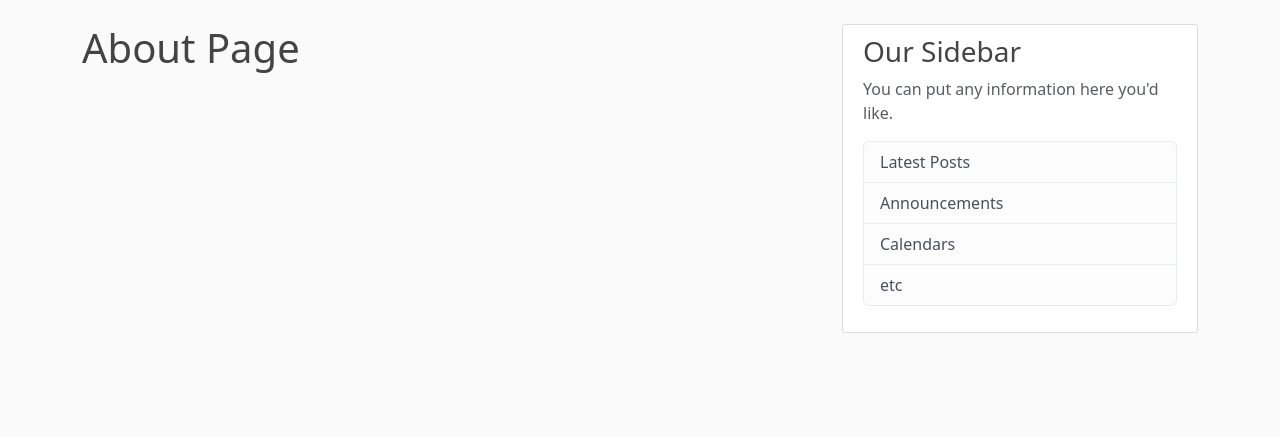
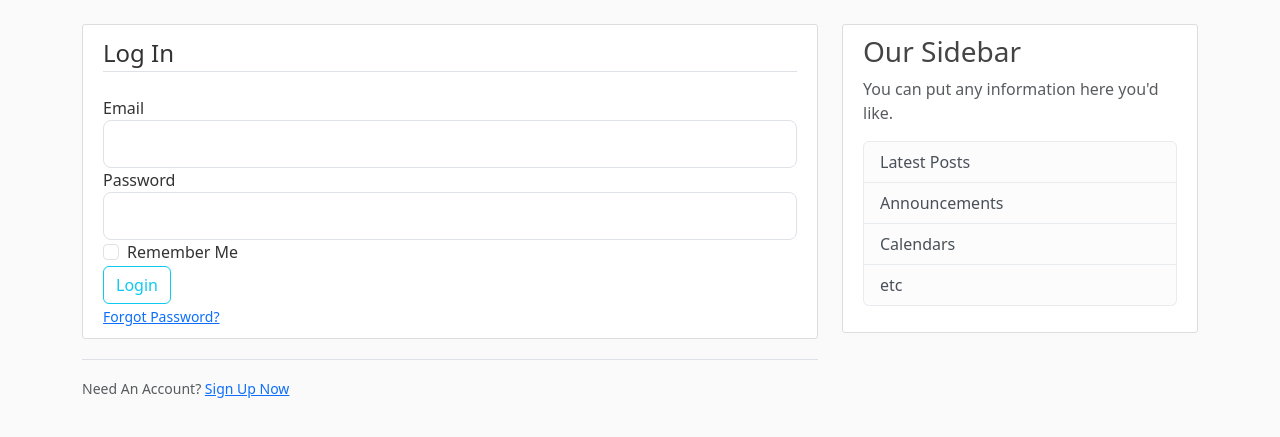
Before and after one commit to mnguyen0226/blog_flask_api, a Flask app: page /login in a window 1280 px wide. Shown: the part 56-493 px from the top of the page. Run offline with Flask 3, Linux system fonts and the light colour scheme.

Commit message:
Added templates and logic for login page

```diff
--- a/src/app.py
+++ b/src/app.py
@@ -52,9 +52,16 @@ def register_page():
     return render_template("register.html", title="Register", form=form)
 
 
-@app.route("/login")
+@app.route("/login", methods=["GET", "POST"])
 def login_page():
     form = LoginForm()
+    # if not valid or unsuccessful, then stay at the same login page
+    if form.validate_on_submit():
+        if form.email.data == "admin@blog.com" and form.password.data == "password":
+            flash(f"You have been logged in!", "success")
+            return redirect(url_for("home_page"))
+        else:
+            flash(f"Login Unsuccessful. Please check username and password", "danger")
     return render_template("login.html", title="Login", form=form)
 
 
--- a/src/templates/layout.html
+++ b/src/templates/layout.html
@@ -23,13 +23,13 @@
             </button>
             <div class="collapse navbar-collapse" id="navbarToggle">
               <div class="navbar-nav mr-auto">
-                <a class="nav-item nav-link" href="/">Home</a>
-                <a class="nav-item nav-link" href="/about">About</a>
+                <a class="nav-item nav-link" href="{{url_for('home_page')}}">Home</a>
+                <a class="nav-item nav-link" href="{{url_for('about_page')}}">About</a>
               </div>
               <!-- Navbar Right Side -->
               <div class="navbar-nav">
-                <a class="nav-item nav-link" href="/login">Login</a>
-                <a class="nav-item nav-link" href="/register">Register</a>
+                <a class="nav-item nav-link" href="{{url_for('login_page')}}">Login</a>
+                <a class="nav-item nav-link" href="{{url_for('register_page')}}">Register</a>
               </div>
             </div>
           </div>
--- a/src/templates/login.html
+++ b/src/templates/login.html
@@ -1,4 +1,57 @@
 {% extends "layout.html" %}
 {% block content %}
-    <h1>About Page</h1>
+    <div class = "content-section">
+        <form method="POST" action="">
+            <!-- this method will add the CSRF token to protect the form certain attack -->
+            {{ form.hidden_tag() }}
+            <fieldset class='form-group'>
+                <legend class="border-bottom mb-4">Log In</legend>
+                <div class="form-group">
+                    {{ form.email.label(class="form-control-label") }}
+
+                    <!--If the form has error, then it make the field red and will print out the form field and error-->
+                    {%if form.email.errors %}
+                        {{ form.email(class="form-control form-control-lg is-invalid")}}
+                        <div class="invalid-feedback">
+                            {% for error in form.email.errors %}
+                                <span>{{error}}</span>
+                            {% endfor %}
+                        </div>
+                    {%else%}
+                        {{ form.email(class="form-control form-control-lg") }}
+                    {%endif%}
+                </div>
+                <div class="form-group">
+                    {{ form.password.label(class="form-control-label") }}
+
+                    <!--If the form has error, then it make the field red and will print out the form field and error-->
+                    {%if form.password.errors %}
+                        {{ form.password(class="form-control form-control-lg is-invalid")}}
+                        <div class="invalid-feedback">
+                            {% for error in form.password.errors %}
+                                <span>{{error}}</span>
+                            {% endfor %}
+                        </div>
+                    {%else%}
+                        {{ form.password(class="form-control form-control-lg") }}
+                    {%endif%}
+                </div>
+                <div class="form-check">
+                    {{ form.remember(class="form-check-input") }}
+                    {{ form.remember.label(class="form-check-label") }}
+                </div>
+            </fieldset>
+            <div class="form-group">
+                {{ form.submit(class="btn btn-outline-info") }}
+            </div>
+            <small class="text-muted ml-2">
+                <a href="#">Forgot Password?</a>
+            </small>
+        </form>
+    </div>
+    <div class="border-top pt-3">
+        <small class="text-muted">
+            Need An Account? <a class="ml-2" href="{{ url_for('register_page') }}">Sign Up Now</a>
+        </small>
+    </div>
 {% endblock content%}
```
